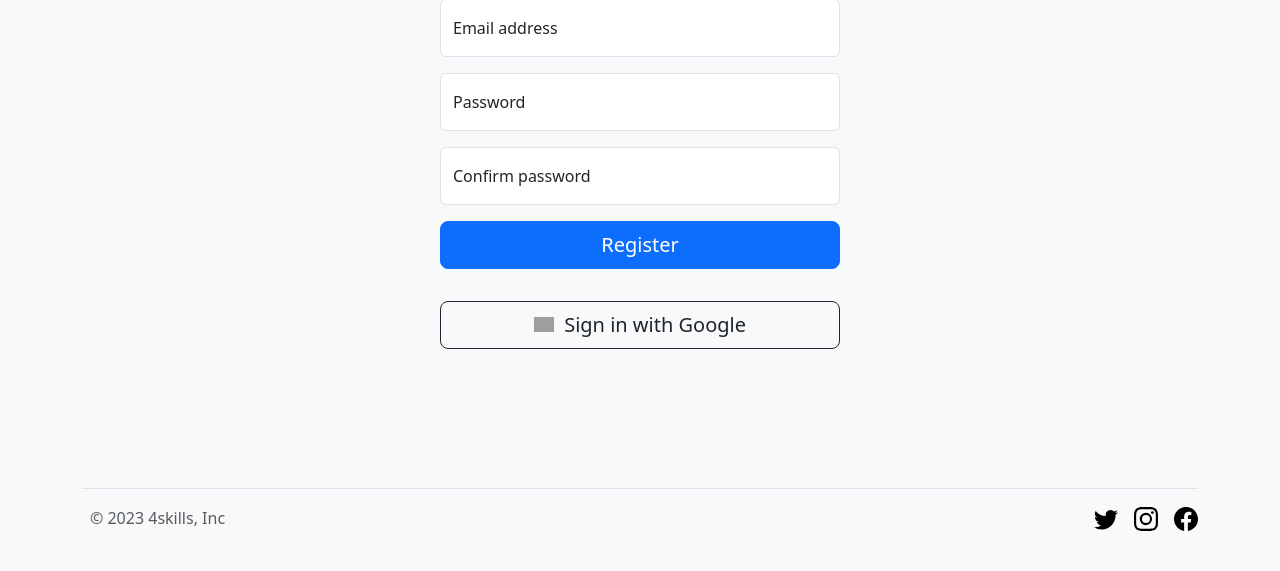
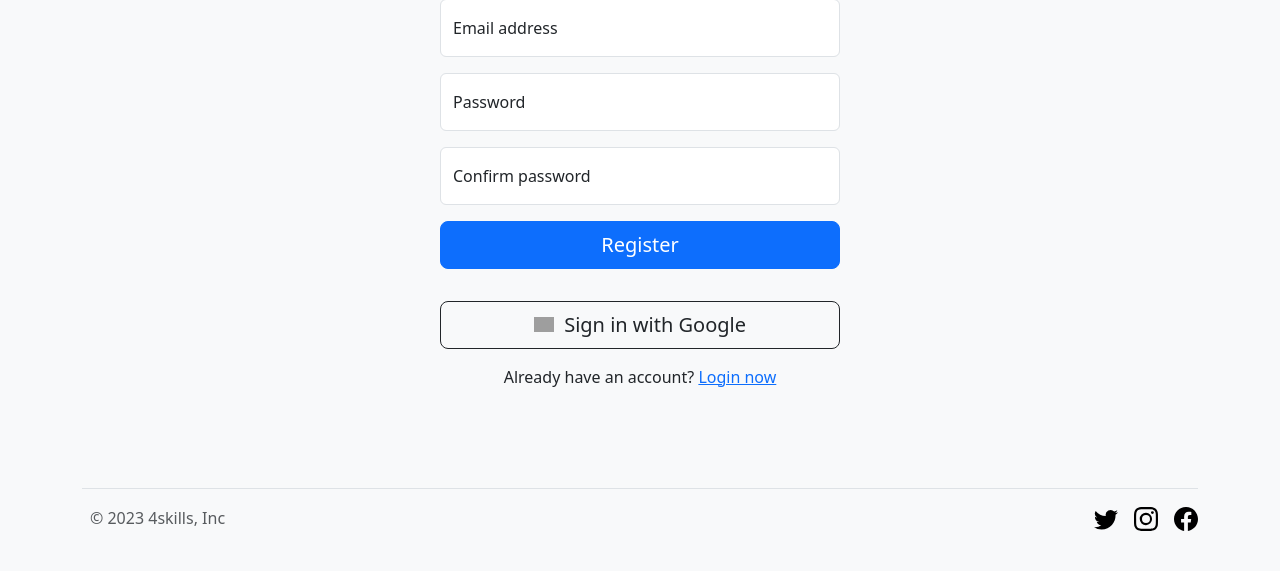
Before and after one commit to kirillak404/IELTS-practice, a Flask app: page /register in a window 1280 px wide. Shown: the part 229-800 px from the top of the page. Run offline with Flask 3, Linux system fonts and the light colour scheme; some libraries are stand-ins or nearby versions; grey boxes are pictures that could not be loaded.

Commit message:
feat: small sign in/up forms update

```diff
--- a/app/main/routes.py
+++ b/app/main/routes.py
@@ -12,7 +12,7 @@ from app.utils import get_current_subsection_and_last_topic, get_practice_data,
 def index():
     if current_user.is_authenticated:
         return render_template("dashboard.html")
-    return render_template("index.html")
+    return redirect(url_for('auth.login'))
 
 
 @bp.route('/section/<name>')
--- a/app/templates/auth/login.html
+++ b/app/templates/auth/login.html
@@ -63,6 +63,9 @@ document.addEventListener('DOMContentLoaded', function() {
          {% include 'elements/google_login_button.html' %}
       </div>
    </form>
+    <div class="mt-3 text-center">
+      <p>Don't have an account? <a href="{{ url_for('auth.register') }}">Register now</a></p>
+    </div>
 </div>
 <!-- From validation scripts-->
 <script src="{{ url_for('static', filename='validation.js') }}"></script>
--- a/app/templates/auth/register.html
+++ b/app/templates/auth/register.html
@@ -72,6 +72,9 @@ document.addEventListener('DOMContentLoaded', function() {
             {% include 'elements/google_login_button.html' %}
         </div>
     </form>
+    <div class="mt-3 text-center">
+        <p>Already have an account? <a href="{{ url_for('auth.login') }}">Login now</a></p>
+    </div>
 </div>
 <!-- From validation scripts-->
 <script src="{{ url_for('static', filename='validation.js') }}"></script>
```
